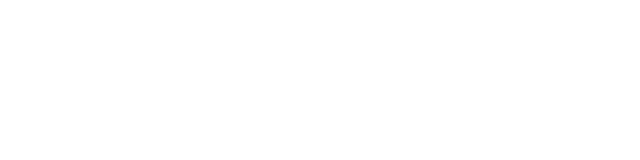
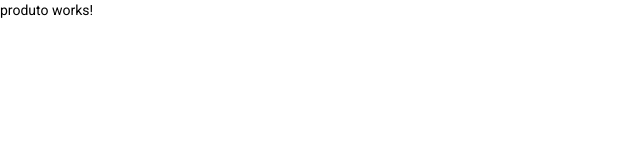
Before and after one commit to dev-bia/bc25-produtos-app, an Angular app in the folder frontend/: page /produtos/1 in a window 1280 px wide. Before the commit this address led to /. Shown: the top 160 px of the page, without its empty margins (0-640 px from the left). Built offline with nearby package versions, Linux system fonts and the light colour scheme.

Commit message:
rotas com parâmetros

```diff
--- a/frontend/src/app/app-routing.module.ts
+++ b/frontend/src/app/app-routing.module.ts
@@ -4,6 +4,7 @@
 // importar o módulo de roteamento
 import { RouterModule, Routes } from "@angular/router";
 import { ListarProdutosComponent } from "./pages/listar-produtos/listar-produtos.component";
+import { ProdutoComponent } from "./pages/produto/produto.component";
 
 // rota -> componente
 /**
@@ -25,6 +26,10 @@
     // http://localhost:4200/produtos
     path: 'produtos',
     component: ListarProdutosComponent
+  },
+  {
+    path: 'produtos/:idProduto', // rota com o parâmetro idProduto
+    component: ProdutoComponent
   }
 ]
 
--- a/frontend/src/app/app.module.ts
+++ b/frontend/src/app/app.module.ts
@@ -7,11 +7,13 @@
 import { ListarProdutosComponent } from './pages/listar-produtos/listar-produtos.component';
 import { AppRoutingModule } from './app-routing.module';
 import { HttpClientModule } from '@angular/common/http';
+import { ProdutoComponent } from './pages/produto/produto.component';
 
 @NgModule({
   declarations: [
     AppComponent,
-    ListarProdutosComponent
+    ListarProdutosComponent,
+    ProdutoComponent
   ],
   imports: [
     BrowserModule,
--- /dev/null
+++ b/frontend/src/app/pages/produto/produto.component.html
@@ -0,0 +1 @@
+<p>produto works!</p>
--- /dev/null
+++ b/frontend/src/app/pages/produto/produto.component.ts
@@ -0,0 +1,22 @@
+import { Component, OnInit } from '@angular/core';
+import { ActivatedRoute } from '@angular/router';
+
+@Component({
+  selector: 'app-produto',
+  templateUrl: './produto.component.html',
+  styleUrls: ['./produto.component.css']
+})
+export class ProdutoComponent implements OnInit {
+
+  // injetar um objeto que permite o acesso os parâmetros da rota
+
+  constructor(
+    private rota: ActivatedRoute // permite acessar as informações (parâmetros) da rota que está ativa no momento
+  ) { }
+
+  ngOnInit(): void { // executado quando o componente é renderizado
+    // paramMap é um objeto que possui acesso a todos os parâmetros da rota atual
+    // get funciona para recuperar o valor de um parâmetro da rota atual
+    const idProduto = this.rota.snapshot.paramMap.get('idProduto')
+  }
+}
```
Also changed, not shown: frontend/src/app/pages/produto/produto.component.css (added).
